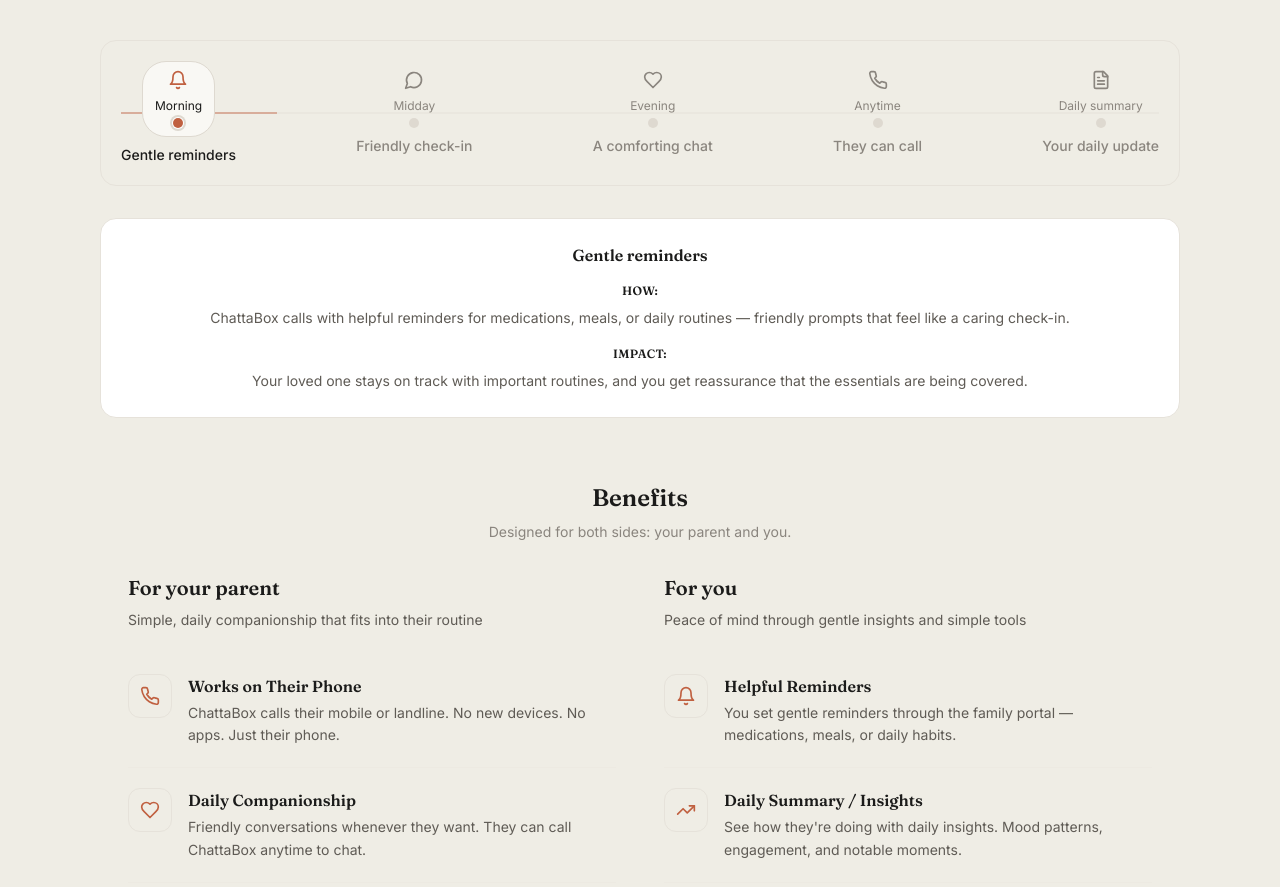
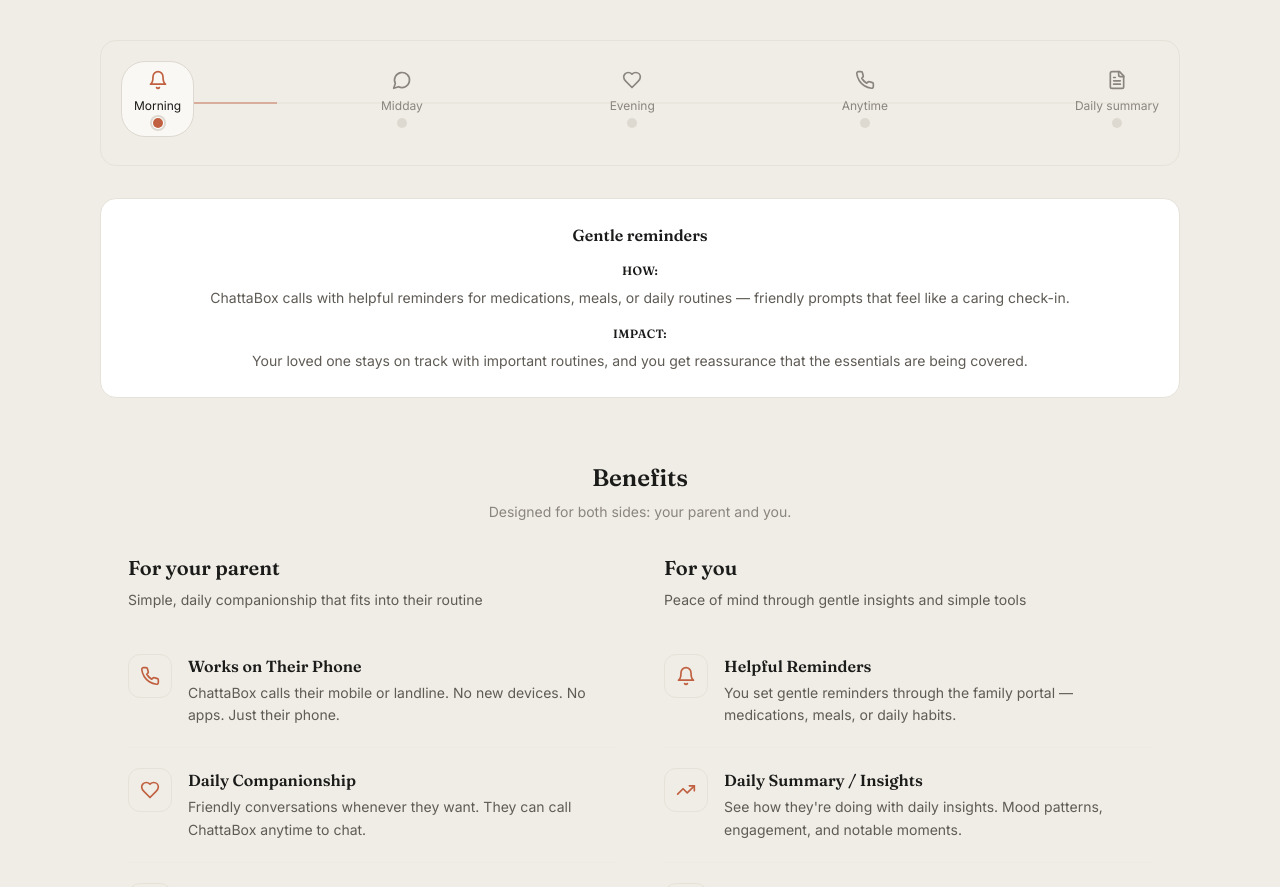
Before and after one commit to hawkpersonal/ChattaBox-Public-Website, a React (Vite) app: page / in a window 1280 px wide. Shown: the part 980-1867 px from the top of the page. Built offline with nearby package versions, Linux system fonts and the light colour scheme.

Commit message:
Remove step titles from below timeline nodes

```diff
--- a/src/components/sections/Features.tsx
+++ b/src/components/sections/Features.tsx
@@ -254,9 +254,6 @@
                           }`}
                         />
                       </div>
-                      <span className={`text-sm font-medium text-center max-w-[120px] ${isActive ? "text-[#1B1B1A]" : "text-[#8A857E]"}`}>
-                        {step.title}
-                      </span>
                     </button>
                   );
                 })}
@@ -309,9 +306,6 @@
                             }`}
                           />
                         </div>
-                        <span className={`text-sm font-medium text-center ${isActive ? "text-[#1B1B1A]" : "text-[#8A857E]"}`}>
-                          {step.title}
-                        </span>
                       </button>
                     );
                   })}
```
